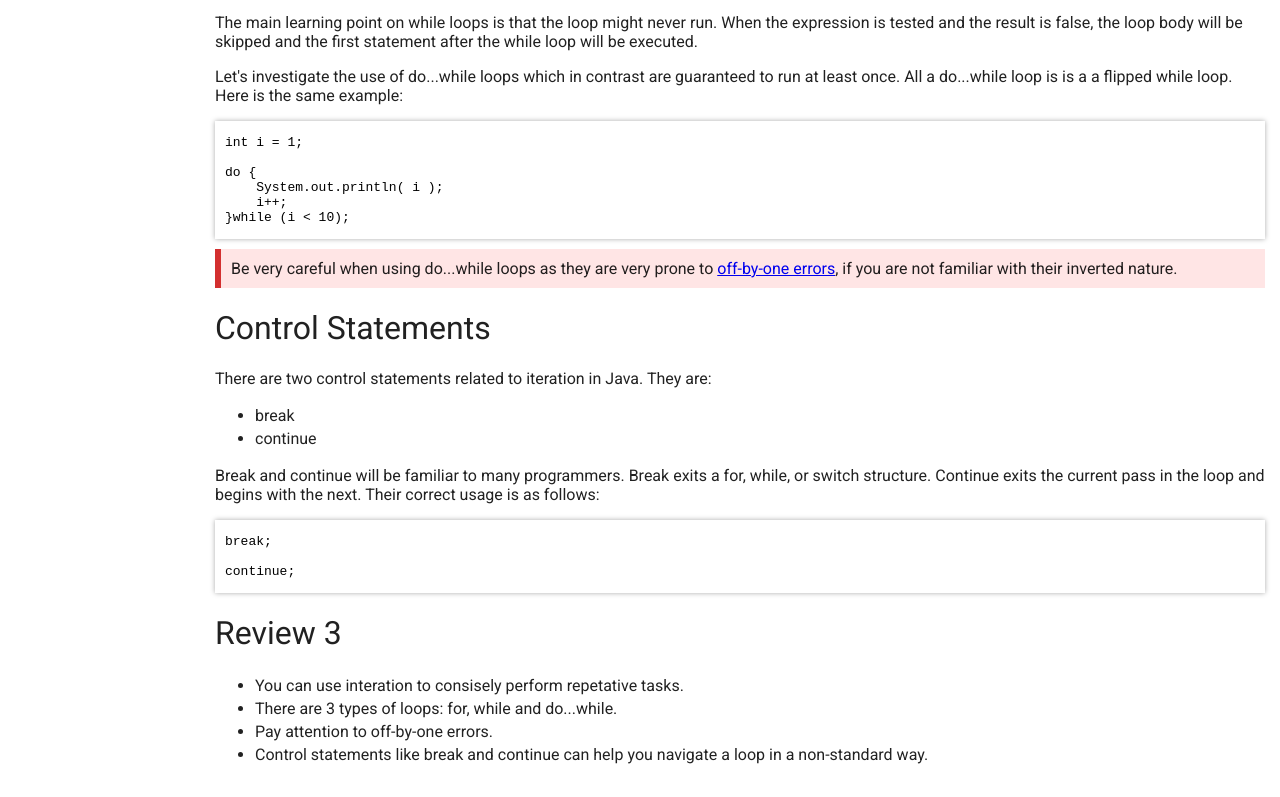
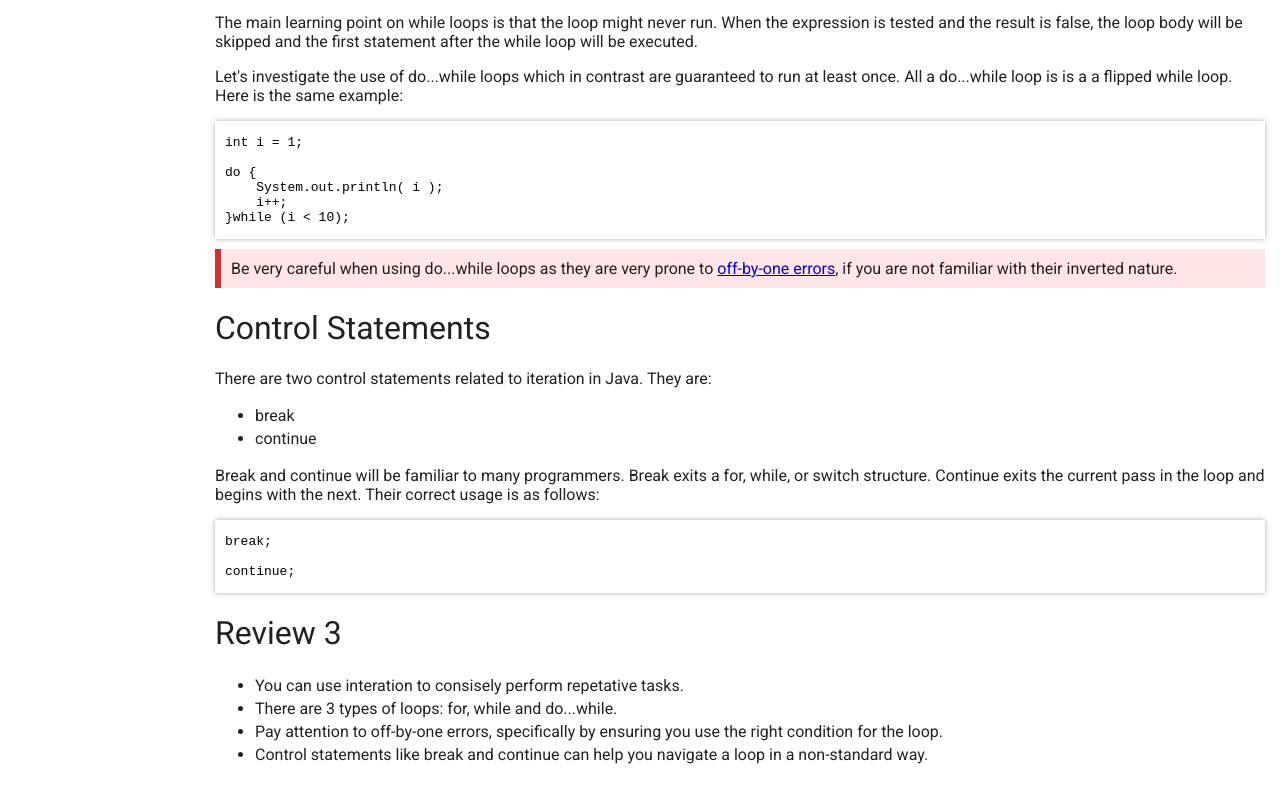
Before and after one commit to chrismun/chrismunley.github.io, a plain HTML site: page java.html in a window 1280 px wide. Shown: the part 6855-7652 px from the top of the page. Drawn offline with Linux system fonts and the light colour scheme.

Commit message:
Update java.html

```diff
--- a/java.html
+++ b/java.html
@@ -294,7 +294,7 @@
                 <ul>
                     <li>You can use interation to consisely perform repetative tasks.</li>
                     <li>There are 3 types of loops: for, while and do...while.</li>
-                    <li>Pay attention to off-by-one errors.</li>
+                    <li>Pay attention to off-by-one errors, specifically by ensuring you use the right condition for the loop.</li>
                     <li>Control statements like break and continue can help you navigate a loop in a non-standard way.</li>
                 </ul>
             </div>
```
